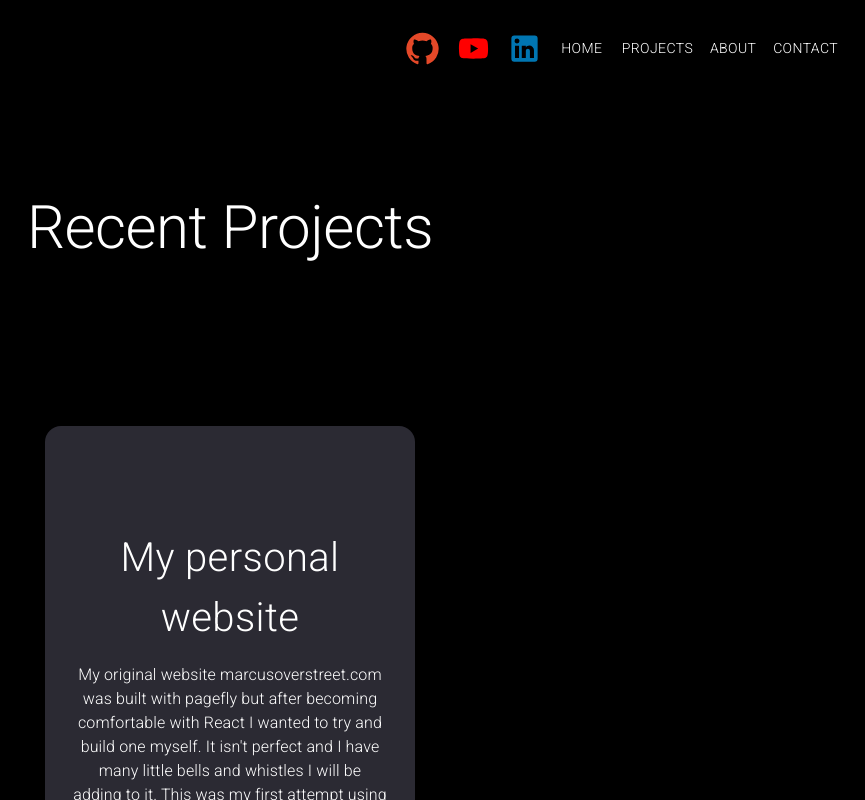
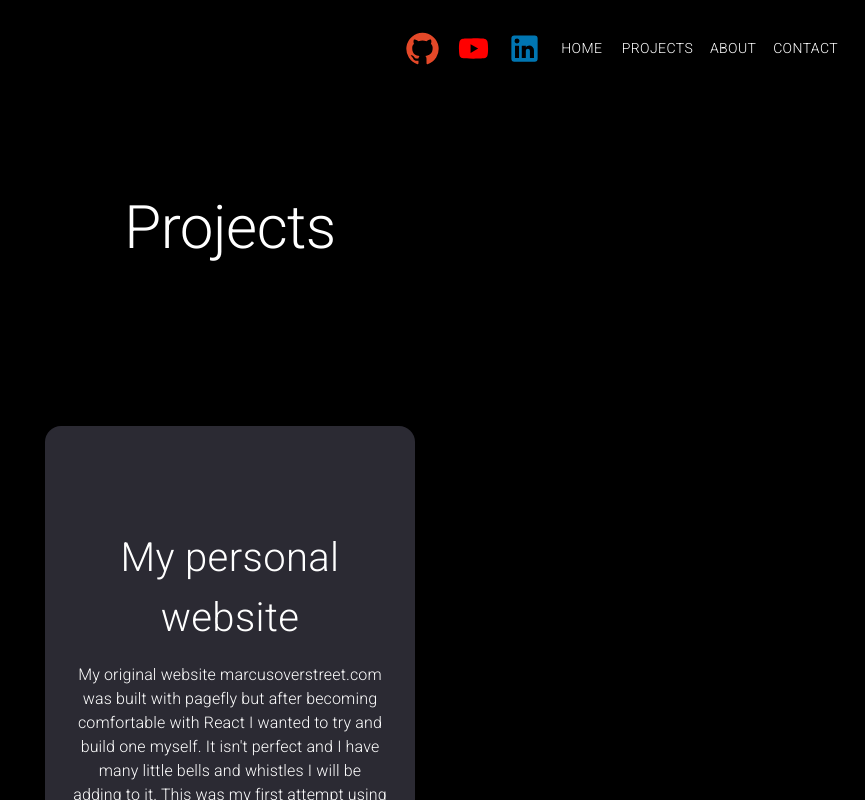
Before and after one commit to Tkogiah/portfolio-website-v3, a React (Create React App) app: page /projects in a window 1280 px wide. Shown: the top 800 px of the page, without its empty margins (410-1275 px from the left). Built offline with nearby package versions, Linux system fonts and the light colour scheme; what @react-spring/parallax would draw is missing.

Commit message:
renamed projects header

```diff
--- a/src/pages/Projects.js
+++ b/src/pages/Projects.js
@@ -18,7 +18,7 @@ export default function Projects() {
             <Navbar />
             <LayoutBox sx={{justifyContent: 'center', padding: '0px 6vw 6vw 6vw'}}>
                 <Typography variant="h2" sx={{padding: '10vh 15vw'}}>
-                    Recent Projects
+                    Projects
                 </Typography>
                 <ColumnBox sx={{
                     justifyContent: 'center',
```
